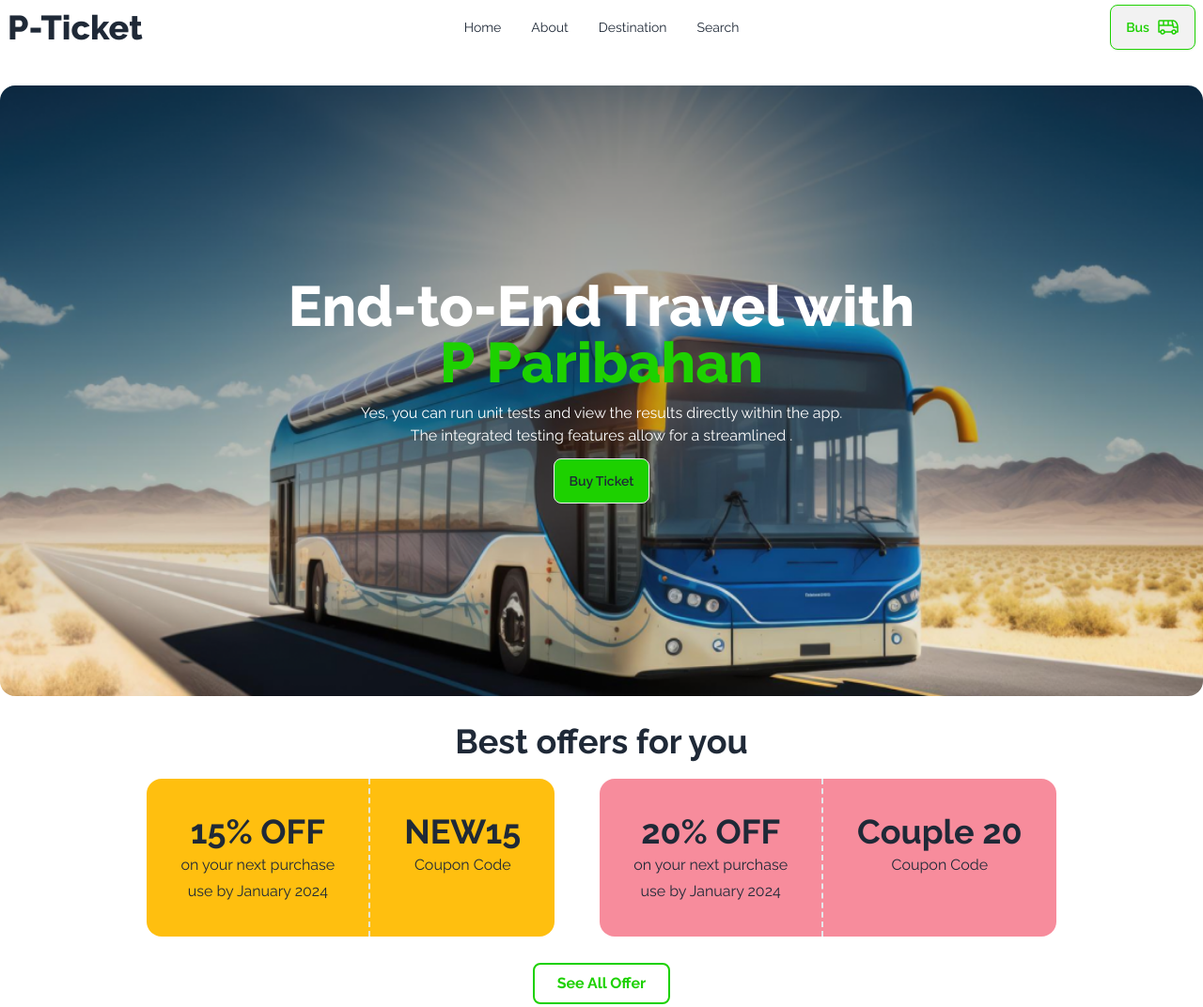
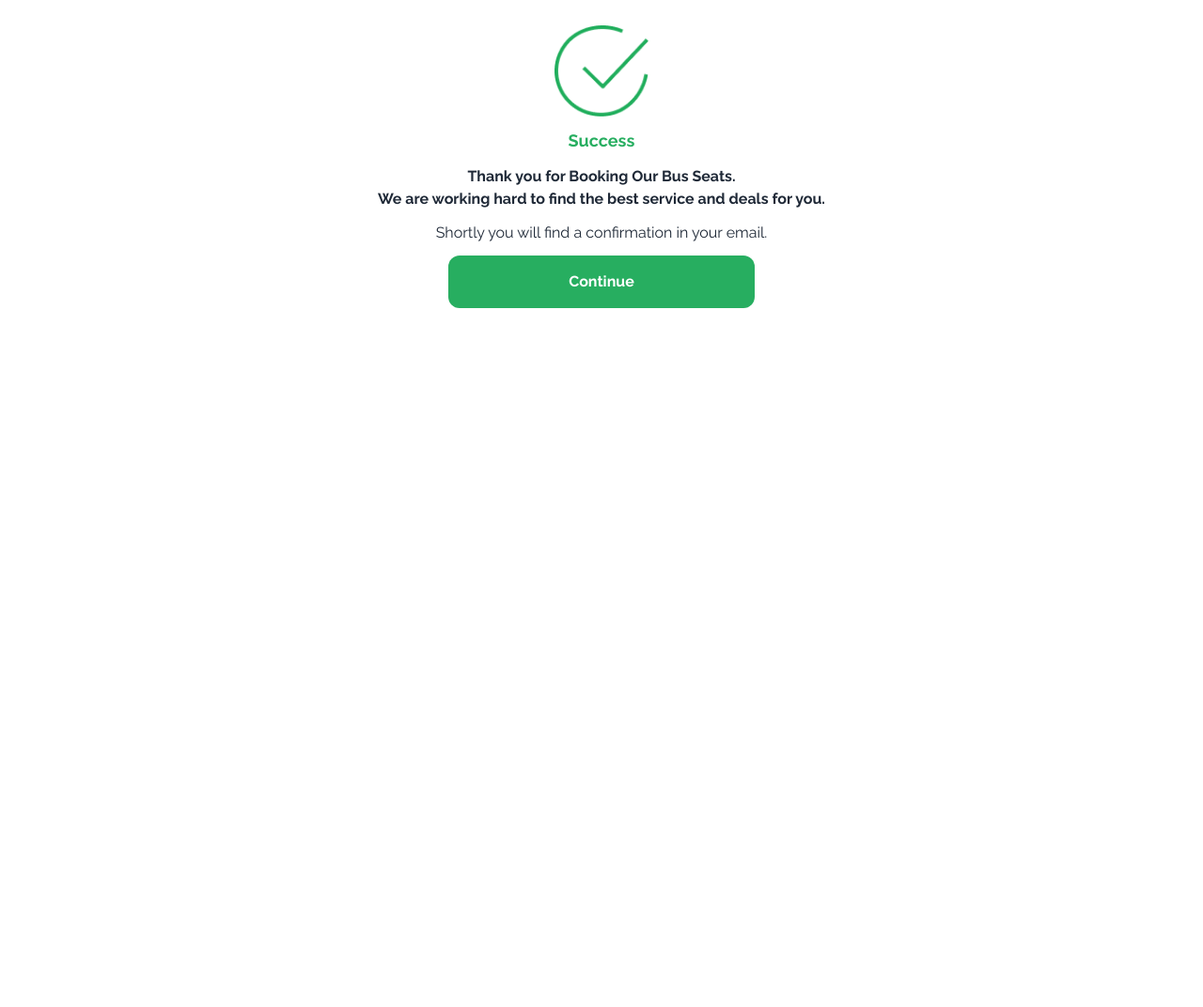
Before and after one commit to nafiulalis/smart-ticket, a plain HTML site: page index.html in a window 1280 px wide. Shown: the part 5-1077 px from the top of the page at 94% size. After the commit the page ends 800 px from the top, so only its background shows below. Drawn offline with nearby package versions, Linux system fonts and the light colour scheme.

Commit message:
Final section complete

```diff
--- a/index.html
+++ b/index.html
@@ -25,7 +25,7 @@
 </head>
 
 <body class="font-raleway m-0 p-0">
-    <header class="container mx-auto">
+    <header class="container mx-auto hidden">
         <!-- Navbar section -->
         <div class="navbar mx-auto bg-base-100">
             <div class="navbar-start">
@@ -80,7 +80,7 @@
     </header>
     <main class="container mx-auto">
         <!-- Offer Section -->
-        <section class="mt-7">
+        <section class="mt-7 hidden">
             <div class="text-center mb-5">
                 <h2 class="text-4xl font-bold">Best offers for you</h2>
             </div>
@@ -121,7 +121,7 @@
             </div>
         </section>
         <!-- Ticket Section -->
-        <section class="bg-[#F7F8F8] rounded-3xl mt-8 py-9">
+        <section class="bg-[#F7F8F8] rounded-3xl mt-8 py-9 hidden">
 
             <!-- Ticket Details and schedule container -->
 
@@ -174,7 +174,7 @@
             </div>
         </section>
         <!-- Seat Section -->
-        <section class="bg-[#ffffff] rounded-3xl mt-8">
+        <section class="bg-[#ffffff] rounded-3xl mt-8 hidden">
             <div class="flex p-9">
                 <div class="w-[60%] border-r-2 border-dashed border-gray-500 px-7">
                     <span class="text-2xl font-bold">Select your seat</span>
@@ -289,6 +289,21 @@
                     </div>
                 </div>
         </section>
+        <!-- Final Section -->
+        <section>
+            <div class="flex flex-col justify-center items-center space-y-3 mt-8">
+                <img class="w-[100px]" src="/images/success.png" alt="">
+                <h3 class="text-lg font-bold text-[#27AE60]">Success</h3>
+                <p class="text-center font-bold">
+                    Thank you for Booking Our Bus Seats. <br>
+                    We are working hard to find the best service and deals for you.
+                </p>
+                <p>
+                    Shortly you will find a confirmation in your email.
+                </p>
+                <button class="bg-[#27AE60] py-4 px-32 rounded-xl text-white font-bold">Continue</button>
+            </div>
+        </section>
 
     </main>
 
```
